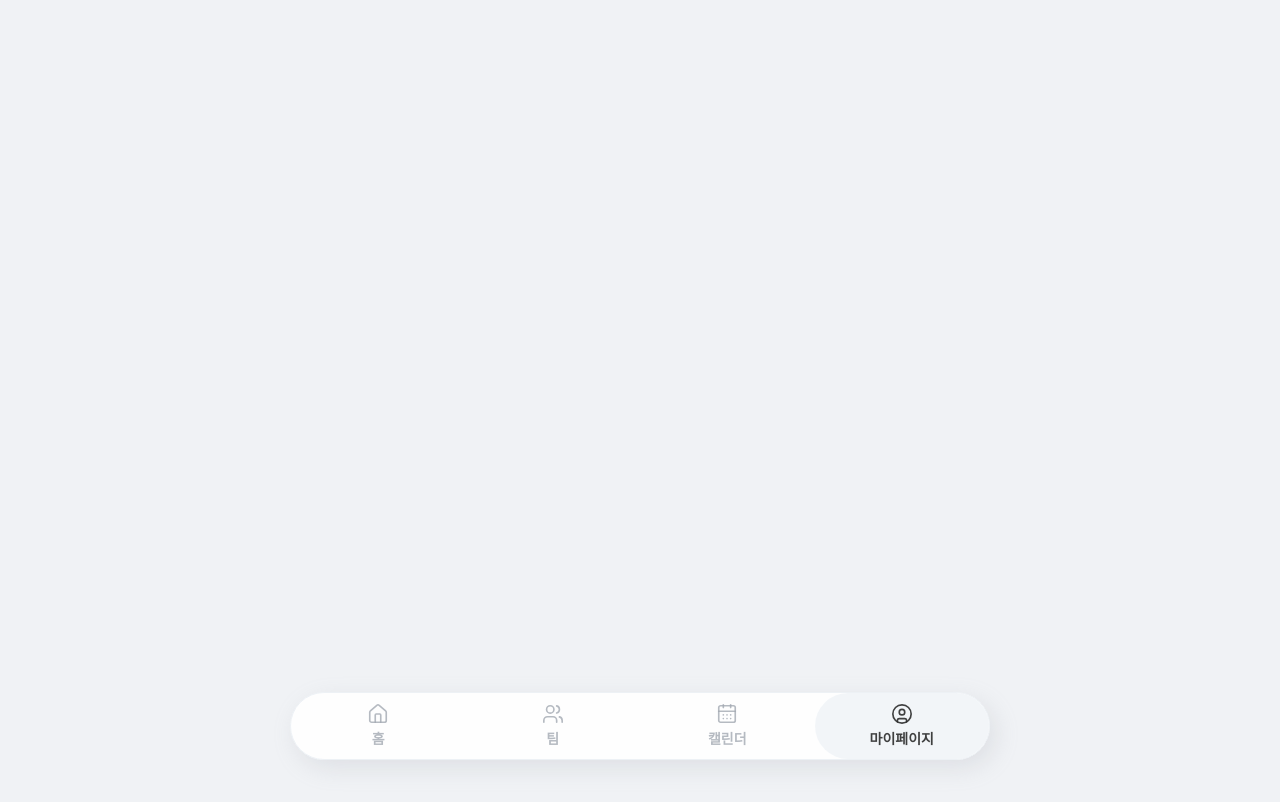
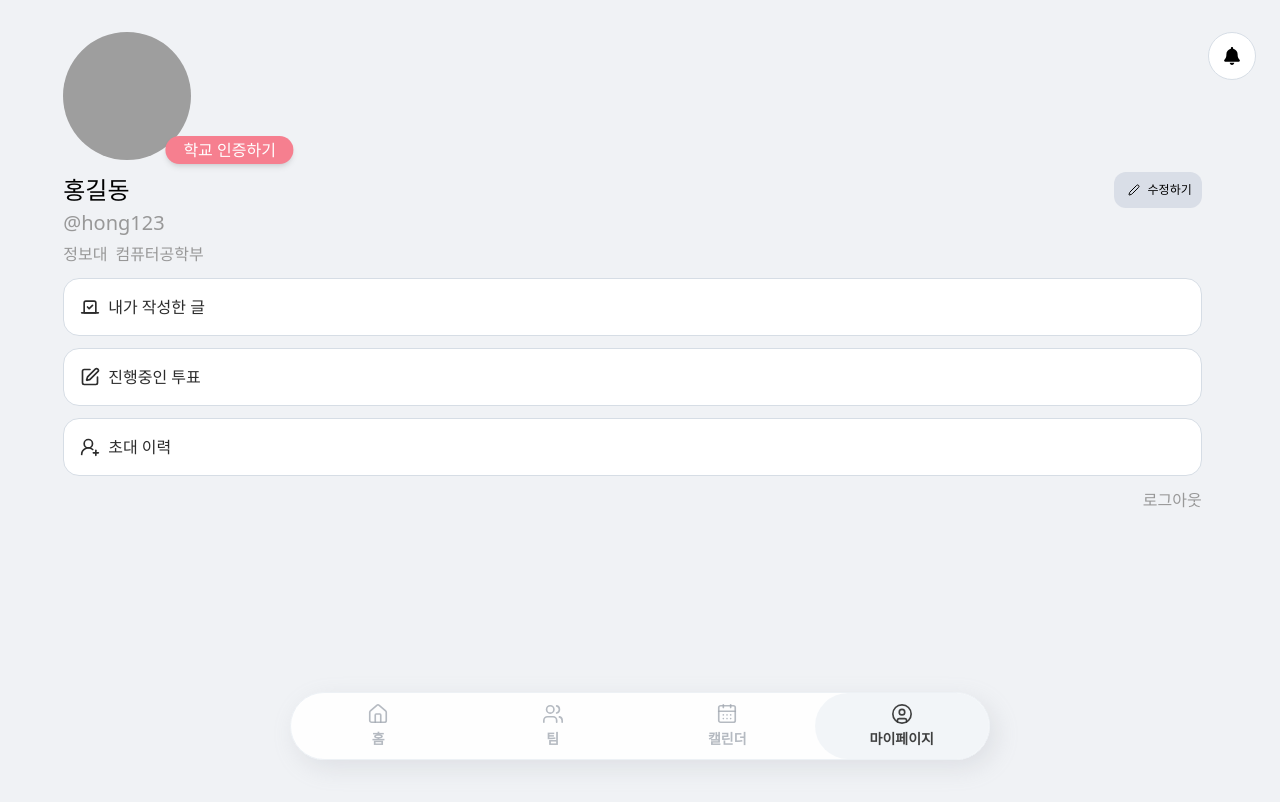
Before and after one commit to inu-appcenter/INU-TeamFlow-web, a Next.js app: page /mypage in a window 1280 px wide. Shown: the top 802 px of the page. Built offline with nearby package versions, Linux system fonts and the light colour scheme; grey boxes are pictures that could not be loaded.

Commit message:
✨ feat: 마이 페이지 UI 구현

```diff
--- a/src/app/mypage/page.tsx
+++ b/src/app/mypage/page.tsx
@@ -1,8 +1,172 @@
+'use client';
 import BottomNav from '@/components/common/bottom-nav/BottomNav';
+import NotificationButton from '@/components/common/notification/NotificationButton';
+import ProfileMenu from '@/components/mypage/ProfileMenu';
+import { colleges } from '@/constants/departments';
+import { useState } from 'react';
+import { Check, Vote, SquarePen, UserRoundPlus, Pen } from 'lucide-react';
+interface College {
+  //단과대 및 학과 정보용
+  id: string;
+  name: string;
+  departments: string[];
+}
+const menuItems = [
+  { icon: Vote, title: '내가 작성한 글', path: '/posts' },
+  { icon: SquarePen, title: '진행중인 투표', path: '/votes' },
+  { icon: UserRoundPlus, title: '초대 이력', path: '/history' },
+];
+interface InputFieldProps {
+  value?: string;
+  onChange?: (
+    e: React.ChangeEvent<HTMLInputElement | HTMLSelectElement>
+  ) => void;
+  onClick?: () => void;
+  fieldName: string; //Field 명칭을 알기 위해 필요
+  typeOption?: string; //isSelect : true일때만 사용
+  placeHolder?: string; //isSelect : true일때만 사용
+  check?: boolean; //isSelect : true일때만 사용
+  isSelect?: boolean; //list 제시 후 선택하는 칸
+  isInput?: boolean; //input 형태로 사용자가 입력하는 칸
+}
+export default function MyPage({ value, onChange }: InputFieldProps) {
+  const [selectedCollege, setSelectedCollege] = useState('');
+  const [modify, setModify] = useState(false);
+  const [authentication, setAuthentication] = useState(false);
+  const currentCollege = colleges.find(
+    (college) => college.id === selectedCollege
+  );
+  return (
+    <main className="mt-8 min-h-screen w-[90%] place-self-center">
+      <NotificationButton />
+      {modify ? (
+        //수정하는중
+        <>
+          <div className="relative h-32 w-32">
+            <img
+              className="h-32 w-32 rounded-[50%] object-cover"
+              src="https://images.unsplash.com/photo-1777047023536-8e47688b77f9?q=80&w=870&auto=format&fit=crop&ixlib=rb-4.1.0&ixid=M3wxMjA3fDB8MHxwaG90by1wYWdlfHx8fGVufDB8fHx8fA%3D%3D"
+            />
+            {authentication ? (
+              <span className="absolute right-0 bottom-0 flex h-7 w-7 translate-x-0 translate-y-1 items-center justify-center rounded-full bg-[#A7ECA7] text-[#2C2C2C] shadow-md">
+                <Check className="" size={20} />
+              </span>
+            ) : (
+              <a className="absolute right-0 bottom-0 flex h-7 w-32 translate-x-[80%] translate-y-1 cursor-pointer items-center justify-center rounded-full bg-[#F67F8F] text-[#FFFFFF] shadow-md">
+                학교 인증하기
+              </a> //클릭해서 인증화면으로 넘어가기
+            )}
+          </div>
+          <div>
+            <span className="mt-3 flex justify-between whitespace-nowrap">
+              <input
+                placeholder="홍길동"
+                className="flex w-[50%] items-center gap-1 place-self-center rounded-xl border border-[#D6DDE5] bg-white p-1 text-[#2C2C2C]"
+              />
+              <span className="flex gap-2 whitespace-nowrap">
+                <button
+                  onClick={() => setModify(false)} // 서버 요청 보내고 false
+                  className="my-1 flex cursor-pointer items-center gap-1 rounded-xl bg-[#A7ECA7] px-2.5 py-2 text-[12px] font-medium text-[#2c2c2c]"
+                >
+                  완료
+                </button>
+                <button
+                  onClick={() => setModify(false)} // 서버 요청 없이 false
+                  className="my-1 flex cursor-pointer items-center gap-1 rounded-xl bg-[#D6DDE5] px-2.5 py-2 text-[12px] font-medium text-[#2c2c2c]"
+                >
+                  취소
+                </button>
+              </span>
+            </span>
+            <input
+              className="flex w-full items-center gap-1 rounded-xl border border-[#D6DDE5] bg-white p-1 text-[#2C2C2C]"
+              placeholder="@hong123"
+            />
+            <div className="mt-1 flex gap-2 whitespace-nowrap">
+              <div className="flex-between relative mb-1 flex w-full flex-nowrap">
+                <select
+                  value={selectedCollege}
+                  onChange={(e) => setSelectedCollege(e.target.value)}
+                  className="mr-1 flex w-full items-center gap-1 rounded-xl border border-[#D6DDE5] bg-white px-4 py-2 text-[#2C2C2C]"
+                >
+                  <option value="">단과대 선택</option>
+                  {colleges.map((college: College) => (
+                    //Dropdown 형태 수정 필요
+                    <option key={college.id} value={college.id}>
+                      {college.name}
+                    </option>
+                  ))}
+                </select>
+                <select
+                  value={value}
+                  onChange={onChange}
+                  className="ml-1 flex w-full items-center gap-1 place-self-center rounded-xl border border-[#D6DDE5] bg-white px-4 py-2 text-[#2C2C2C]"
+                >
+                  <option value="">학과 선택</option>
+                  {currentCollege?.departments.map((department) => (
+                    <option key={department} value={department}>
+                      {department}
+                    </option>
+                  ))}
+                </select>
+              </div>
+            </div>
+            <input
+              className="my-1 flex w-full items-center gap-1 rounded-xl border border-[#D6DDE5] bg-white p-1 text-[#2C2C2C]"
+              placeholder="새 비밀번호"
+            />
+            <input
+              className="my-1 flex w-full items-center gap-1 rounded-xl border border-[#D6DDE5] bg-white p-1 text-[#2C2C2C]"
+              placeholder="새 비밀번호 확인"
+            />
+          </div>
+        </>
+      ) : (
+        //위가 수정중임
+        //밑이 수정안하는 상태
+        <>
+          <div className="relative h-32 w-32">
+            <img
+              className="h-32 w-32 rounded-[50%] object-cover"
+              src="https://images.unsplash.com/photo-1777047023536-8e47688b77f9?q=80&w=870&auto=format&fit=crop&ixlib=rb-4.1.0&ixid=M3wxMjA3fDB8MHxwaG90by1wYWdlfHx8fGVufDB8fHx8fA%3D%3D"
+            />
+            {authentication ? (
+              <span className="absolute right-0 bottom-0 flex h-7 w-7 translate-y-1 items-center justify-center rounded-full bg-[#A7ECA7] text-[#2C2C2C] shadow-md">
+                <Check className="text-" size={20} />
+              </span>
+            ) : (
+              <a className="absolute right-0 bottom-0 flex h-7 w-32 translate-x-[80%] translate-y-1 cursor-pointer items-center justify-center rounded-full bg-[#F67F8F] text-[#FFFFFF] shadow-md">
+                학교 인증하기
+              </a> //클릭해서 인증화면으로 넘어가기
+            )}
+          </div>
+          <div>
+            <span className="mt-3 flex justify-between whitespace-nowrap">
+              <h1 className="text-[24px]">홍길동</h1>
 
-export default function MyPage() {
-  return (
-    <main className="min-h-screen p-6">
+              <button
+                onClick={() => setModify(true)}
+                className="flex cursor-pointer items-center gap-1 rounded-xl bg-[#D9DEE7] px-2.5 py-1.5 text-[12px] font-medium"
+              >
+                <Pen className="mx-1" size={12} /> 수정하기
+              </button>
+            </span>
+            <h2 className="text-[20px] text-[#989898]">@hong123</h2>
+            <span className="my-1 flex gap-2 whitespace-nowrap">
+              <h2 className="text-[16px] text-[#989898]">정보대</h2>
+              <h2 className="text-[16px] text-[#989898]">컴퓨터공학부</h2>
+              {authentication ? (
+                <h2 className="text-[16px] text-[#989898]">202501399</h2>
+              ) : undefined}
+            </span>
+          </div>
+        </>
+        //수정 안하는중
+      )}
+      <ProfileMenu items={menuItems} />
+      <button className="ml-auto flex cursor-pointer text-[#989898]">
+        로그아웃
+      </button>
       <BottomNav />
     </main>
   );
--- /dev/null
+++ b/src/components/mypage/ProfileMenu.tsx
@@ -0,0 +1,29 @@
+import { LucideIcon } from 'lucide-react';
+interface MyPageListProps {
+  items: {
+    icon: LucideIcon;
+    title: string;
+    path: string;
+  }[];
+}
+
+export default function ProfileMenu({ items }: MyPageListProps) {
+  return (
+    <nav className="text-[16px]">
+      {items.map((item) => {
+        const Icon = item.icon;
+
+        return (
+          <a
+            key={item.title}
+            href={item.path}
+            className="mt-3 mb-3 flex w-full items-center gap-2 place-self-center rounded-2xl border border-[#D6DDE5] bg-white p-4 text-[#2C2C2C]"
+          >
+            <Icon size={20} />
+            {item.title}
+          </a>
+        );
+      })}
+    </nav>
+  );
+}
```
